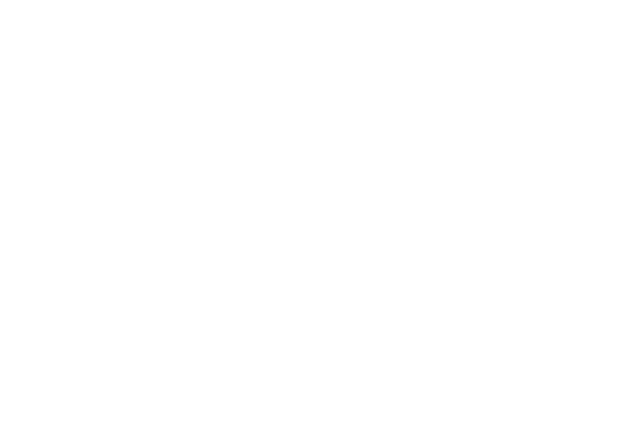
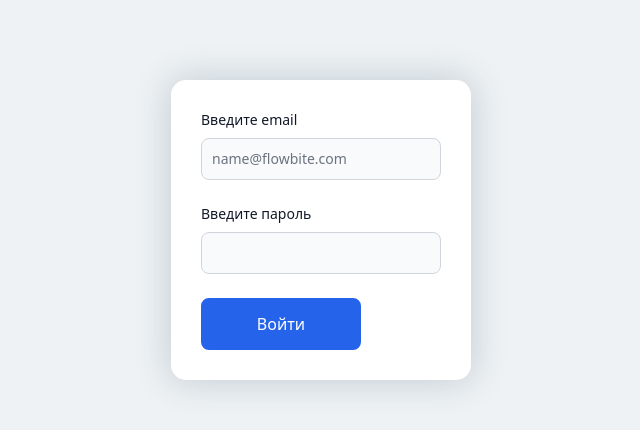
Before and after one commit to equarmx/vue-Finstar, a Vue app: page /login in a window 1280 px wide. Shown: the top 430 px of the page, without its empty margins (319-959 px from the left). Built offline with nearby package versions, Linux system fonts and the light colour scheme.

Commit message:
added html

```diff
--- a/src/App.vue
+++ b/src/App.vue
@@ -5,8 +5,20 @@
 </template>
 
 <style lang="scss">
+html {
+  background: #eef2f5;
+  //height: 100vh;
+}
+
+body {
+  min-height: 100vh;
+  //height: 100%;
+  //width: 100%;
+}
+
 #app {
+  margin: 0 auto;
+  height: 100%;
   max-width: 1240px;
-  margin: 0 auto;
 }
 </style>
--- /dev/null
+++ b/src/assets/styles/auth.scss
@@ -0,0 +1,15 @@
+.auth_wrapper {
+  width: 100%;
+  height: 100%;
+  padding: 80px 10px;
+  &__container {
+    background: #fff;
+    padding: 30px;
+    border-radius: 15px;
+    box-shadow: 0px 0px 35px 2px rgba(34, 60, 80, 0.2);
+    min-width: 300px;
+    &__form {
+
+    }
+  }
+}
--- a/src/assets/styles/list.scss
+++ b/src/assets/styles/list.scss
@@ -1,11 +1,13 @@
-@media only screen and (max-width: 880px) {
-  .wrapper__list {
+@media only screen and (max-width: 930px) {
+  .wrapper__container__list {
     grid-template-columns: repeat(2, 1fr) !important;
   }
 }
 
 @media only screen and (max-width: 710px) {
   .wrapper {
+    padding: 10px 10px !important;
+    &__container {
       margin-top: 20px !important;
       &__list {
         display: flex !important;
@@ -16,15 +18,36 @@
       }
     }
   }
+}
 
 .wrapper {
+  width: 100%;
+  height: 100%;
+  background: #eef2f5;
+  display: flex;
+  justify-content: center;
+  align-items: flex-start;
+  padding: 80px 10px;
+  &__container {
+    background: #fff;
+    padding: 30px;
+    border-radius: 15px;
+    box-shadow: 0px 0px 35px 2px rgba(34, 60, 80, 0.2);
+    width: 100%;
+    height: 100%;
+    display: flex;
+    flex-direction: column;
+    justify-content: center;
+    align-items: center;
     &__list {
+      height: 100%;
       display: grid;
       grid-template-columns: repeat(3, 1fr);
-    column-gap: 6%;
-    row-gap: 6%;
+      column-gap: 20px;
+      row-gap: 20px;
     }
     &__status {
       margin-top: 20px;
     }
   }
+}
--- a/src/assets/styles/userCard.scss
+++ b/src/assets/styles/userCard.scss
@@ -12,6 +12,7 @@
   box-shadow: 0 3px 1px -2px rgb(0 0 0 / 20%), 0 2px 2px 0 rgb(0 0 0 / 14%), 0 1px 5px 0 rgb(0 0 0 / 12%);
   transition: all 0.4s ease-in-out;
   cursor: pointer;
+  height: 100%;
 
   &:hover {
     transform: scale(1.1);
--- a/src/components/Button.vue
+++ b/src/components/Button.vue
@@ -95,7 +95,7 @@
     this.disableButton = false;
   }
   onClick(): void {
-    this.$emit("getData");
+    this.$emit("clickEvent");
     this.startLoading();
   }
 }
@@ -104,6 +104,9 @@
 <style lang="scss" scoped>
 .base-button + .base-button {
   margin-left: 1em;
+}
+.base-button {
+  min-width: 160px !important;
 }
 
 @keyframes spinner {
--- a/src/router/index.ts
+++ b/src/router/index.ts
@@ -1,6 +1,7 @@
 import Vue from "vue";
 import VueRouter, { RouteConfig } from "vue-router";
 import ListItems from "../views/ListItems.vue";
+import Login from "../views/Login.vue";
 
 Vue.use(VueRouter);
 
@@ -10,15 +11,11 @@
     name: "ListItems",
     component: ListItems,
   },
-  // {
-  //   path: "/about",
-  //   name: "About",
-  //   // route level code-splitting
-  //   // this generates a separate chunk (about.[hash].js) for this route
-  //   // which is lazy-loaded when the route is visited.
-  //   component: () =>
-  //     import(/* webpackChunkName: "about" */ "../views/About.vue"),
-  // },
+  {
+    path: "/login",
+    name: "Login",
+    component: Login,
+  },
 ];
 
 const router = new VueRouter({
@@ -27,4 +24,9 @@
   routes,
 });
 
+router.beforeEach((to, from, next) => {
+  if (to.name !== "Login") next({ name: "Login" });
+  else next();
+});
+
 export default router;
--- a/src/views/ListItems.vue
+++ b/src/views/ListItems.vue
@@ -1,15 +1,16 @@
 <template>
-  <div class="wrapper mt-20 mx-15">
-    <div class="flex flex-col justify-start items-center">
+  <div class="wrapper mx-15">
+    <div class="wrapper__container">
+      <div class="flex flex-col justify-start items-center" style="height: 100%">
         <Button
           class="text-white bg-black hover:bg-black/80"
-        @getData="getData"
+          @clickEvent="getData"
           :variant="variantBtn"
         >
           Получить данные
         </Button>
         <div
-        class="wrapper__status"
+          class="wrapper__container__status"
           v-if="$store.state.loadingList || !$store.state.listUsers.length"
         >
           <template v-if="$store.state.loadingList">
@@ -20,10 +21,11 @@
           </template>
         </div>
         <template v-else>
-        <transition-group name="list" class="wrapper__list mt-10">
+          <transition-group name="list" class="wrapper__container__list mt-10">
             <UserCard v-for="(item, index) in $store.state.listUsers" :key="index" :item="item" />
           </transition-group>
         </template>
+      </div>
     </div>
   </div>
 </template>
--- /dev/null
+++ b/src/views/Login.vue
@@ -0,0 +1,55 @@
+<template>
+  <div class="auth_wrapper flex flex-col justify-center items-center mx-15">
+    <div class="auth_wrapper__container">
+      <form class="auth_wrapper__container__form">
+        <div class="mb-6">
+          <label for="email" class="block mb-2 text-sm font-medium text-gray-900 dark:text-gray-300"
+            >Введите email</label
+          >
+          <input
+            type="email"
+            id="email"
+            class="bg-gray-50 border border-gray-300 text-gray-900 text-sm rounded-lg focus:ring-blue-500 focus:border-blue-500 block w-full p-2.5 dark:bg-gray-700 dark:border-gray-600 dark:placeholder-gray-400 dark:text-white dark:focus:ring-blue-500 dark:focus:border-blue-500"
+            placeholder="name@flowbite.com"
+            required
+          />
+        </div>
+        <div class="mb-6">
+          <label
+            for="password"
+            class="block mb-2 text-sm font-medium text-gray-900 dark:text-gray-300"
+            >Введите пароль</label
+          >
+          <input
+            type="password"
+            id="password"
+            class="bg-gray-50 border border-gray-300 text-gray-900 text-sm rounded-lg focus:ring-blue-500 focus:border-blue-500 block w-full p-2.5 dark:bg-gray-700 dark:border-gray-600 dark:placeholder-gray-400 dark:text-white dark:focus:ring-blue-500 dark:focus:border-blue-500"
+            required
+          />
+        </div>
+        <Button
+          class="text-white bg-black hover:bg-black/80"
+          @clickEvent="getData"
+          :variant="variantBtn"
+          type="submit"
+        >
+          Войти
+        </Button>
+      </form>
+    </div>
+  </div>
+</template>
+
+<script>
+import Button from "../components/Button";
+import { Component, Vue } from "vue-property-decorator";
+@Component({
+  name: "Login",
+  components: { Button },
+})
+export default class Login extends Vue {}
+</script>
+
+<style lang="scss" scoped>
+@import "src/assets/styles/auth";
+</style>
```
Lines whose indentation alone changed are shown as unchanged.
